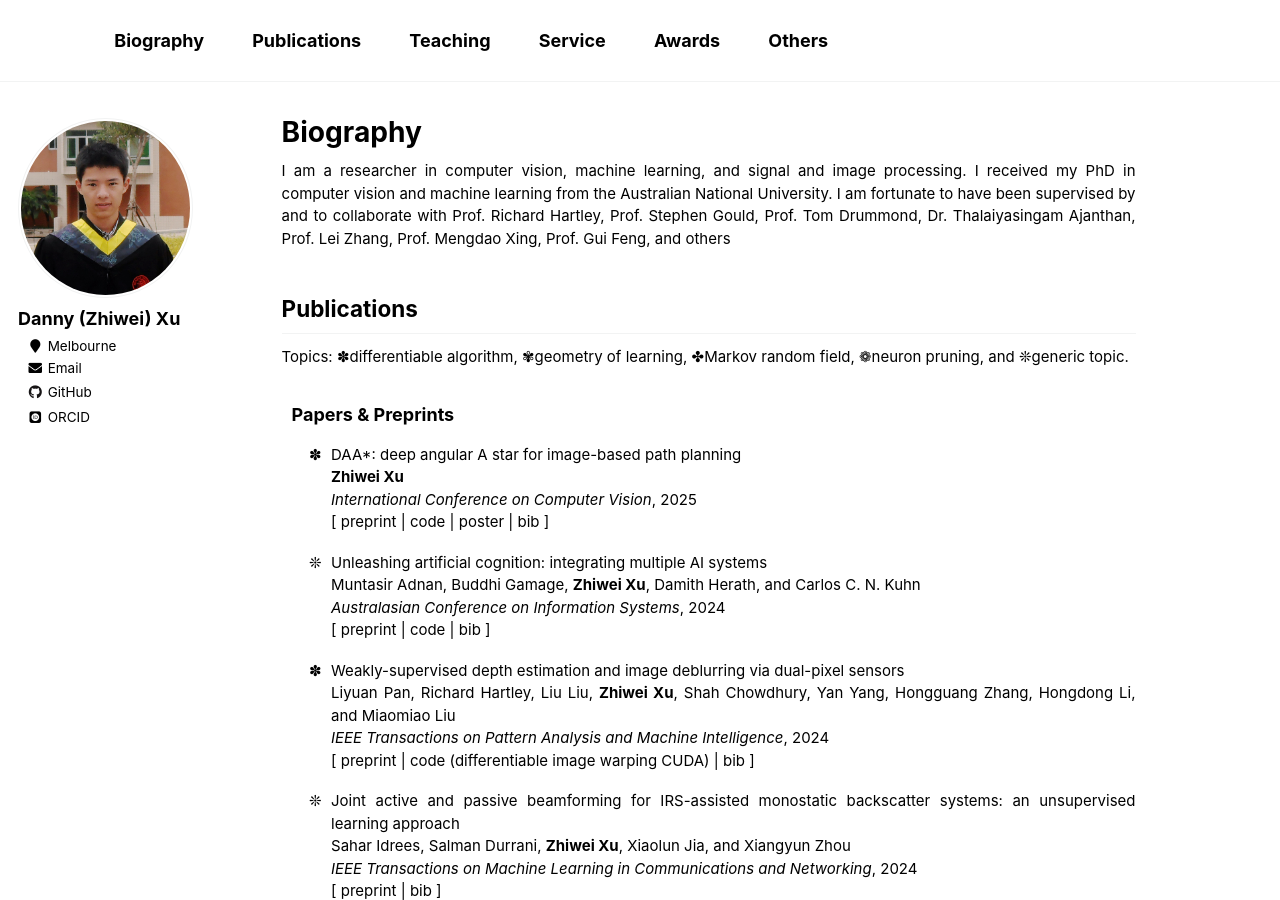
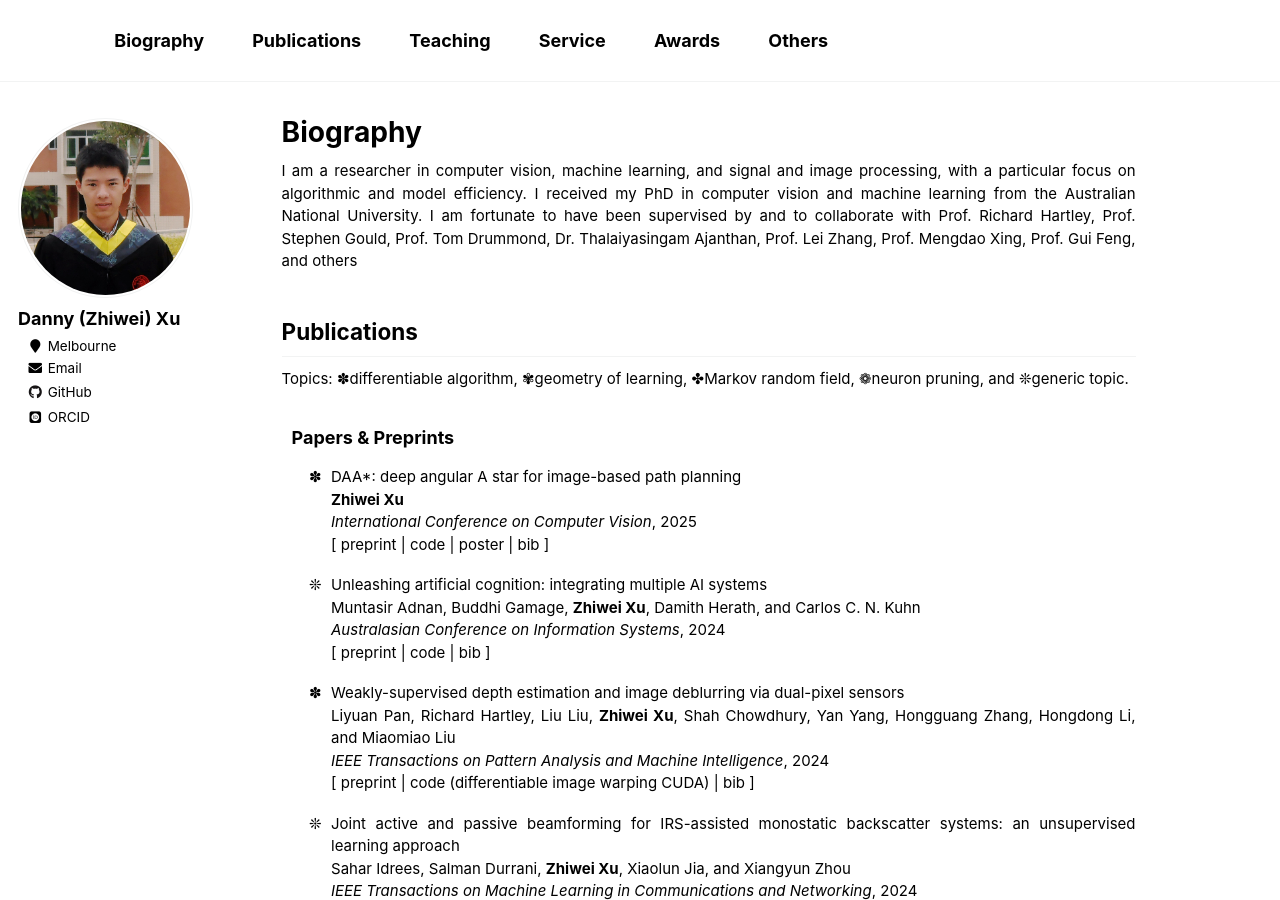
Before and after one commit to zwxu064/zwxu064.github.io, a Jekyll site: the page built from _pages/about.html, in a window 1280 px wide and 900 px high. Built offline with Jekyll 4.4.1, drawn with Linux system fonts in a browser that asks for light colours; some web fonts are replaced.

Commit message:
Update about.html

```diff
--- a/_pages/about.html
+++ b/_pages/about.html
@@ -16,7 +16,7 @@ ul.generic{li{list-style-type: '❊'; padding-inline-start: 1ch;}}
 ul{li{padding-inline-start: 1ch;}}
 </style>
 
-<p> I am a researcher in computer vision, machine learning, and signal and image processing.
+<p> I am a researcher in computer vision, machine learning, and signal and image processing, with a particular focus on algorithmic and model efficiency.
   I received my PhD in computer vision and machine learning from the Australian National University.
   I am fortunate to have been supervised by and to collaborate with Prof. Richard Hartley, Prof. Stephen Gould, Prof. Tom Drummond, Dr. Thalaiyasingam Ajanthan, Prof. Lei Zhang, Prof. Mengdao Xing, Prof. Gui Feng, and others
 </p>
```
